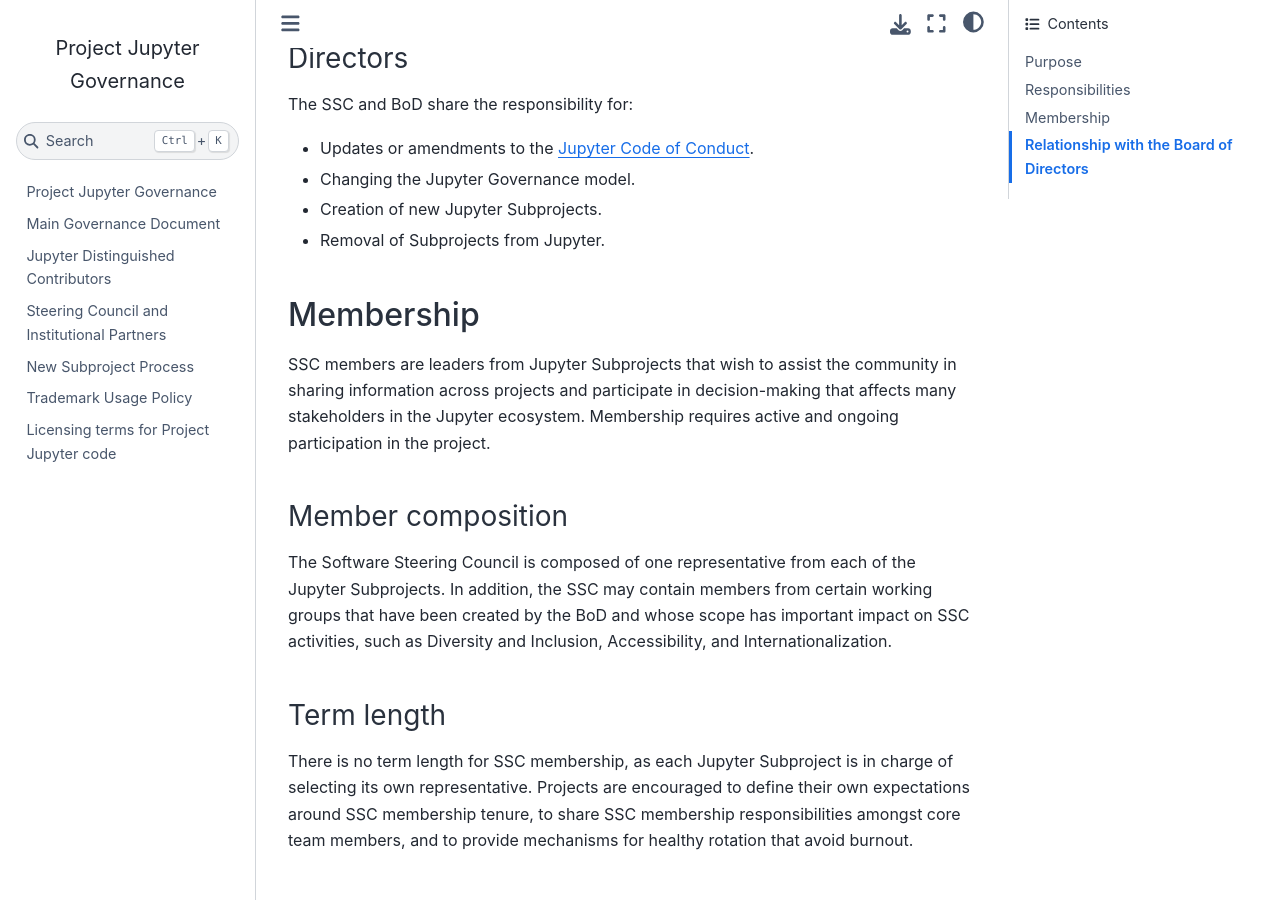
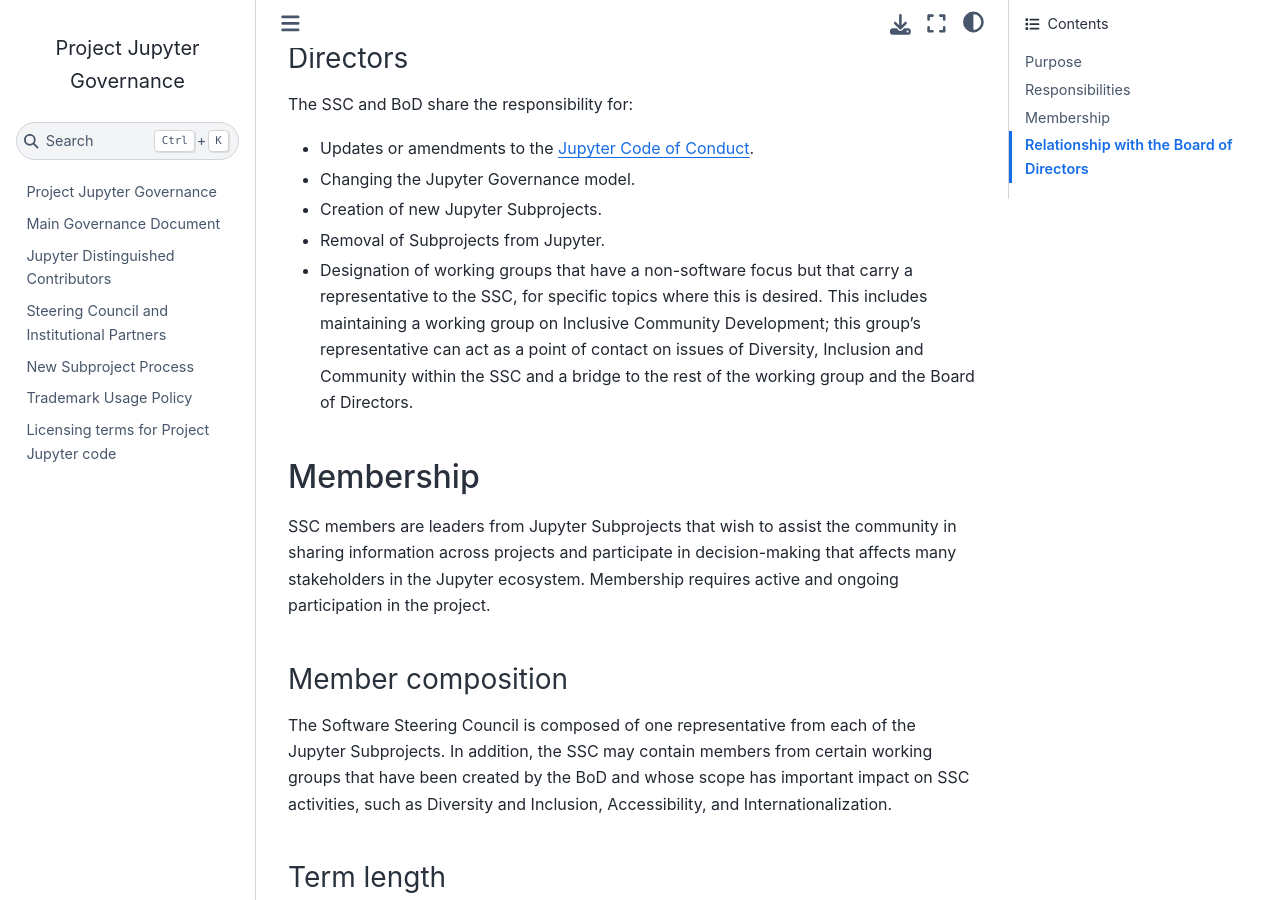
Before and after one commit to jupyter/governance, a Jupyter Book: the page built from software_steering_council.md, in a window 1280 px wide and 900 px high, scrolled down 1126 px. Built offline with Jupyter Book 1.0.4 settings and Sphinx 7.4.7 and the Sphinx Book theme 1.1.4, drawn with Linux system fonts in a browser that asks for light colours; pages that are not in the unit, such as notebooks, are missing from menus.

Commit message:
Add explicit mention of DEI working group
To address bootstrapping issues and beyond, as pointed out by @willingc

```diff
--- a/software_steering_council.md
+++ b/software_steering_council.md
@@ -26,6 +26,7 @@
 - Changing the Jupyter Governance model.
 - Creation of new Jupyter Subprojects.
 - Removal of Subprojects from Jupyter.
+- Designation of working groups that have a non-software focus but that carry a representative to the SSC, for specific topics where this is desired. This includes maintaining a working group on Inclusive Community Development; this group's representative can act as a point of contact on issues of Diversity, Inclusion and Community within the SSC and a bridge to the rest of the working group and the Board of Directors.
 
 ## Membership
 
```
